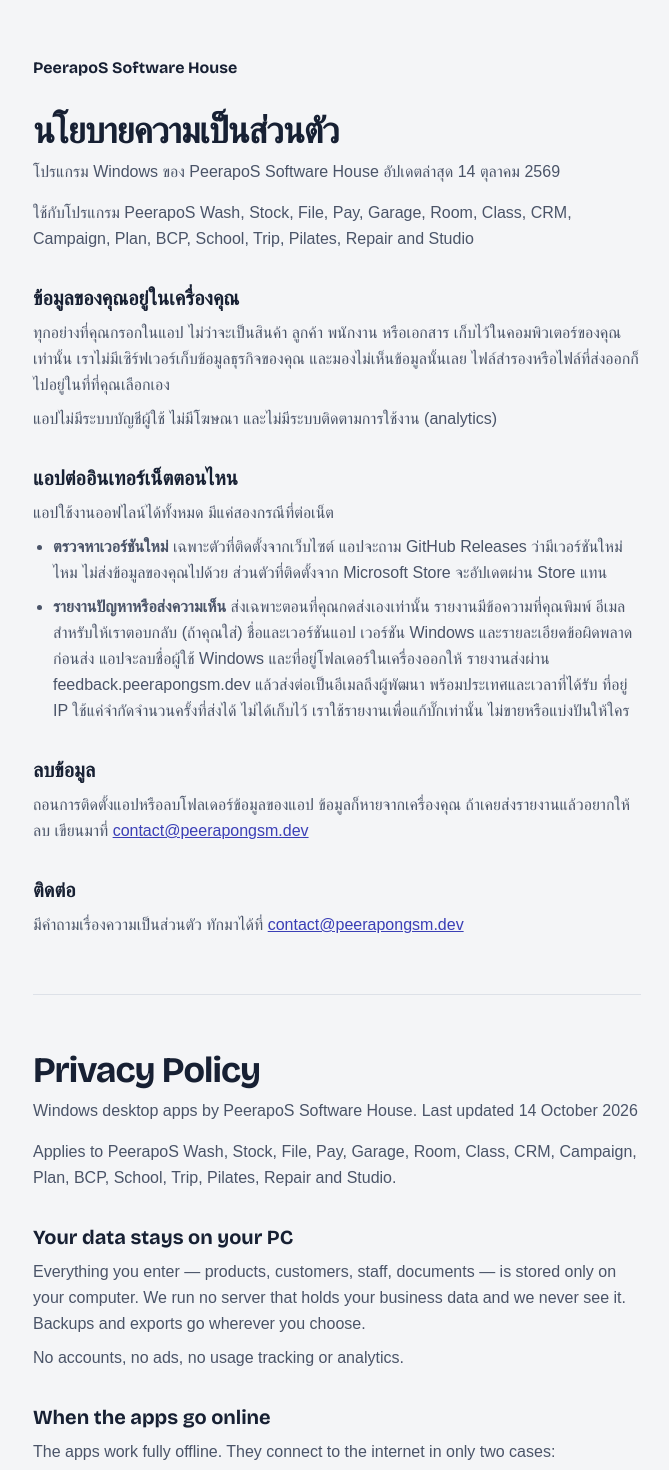
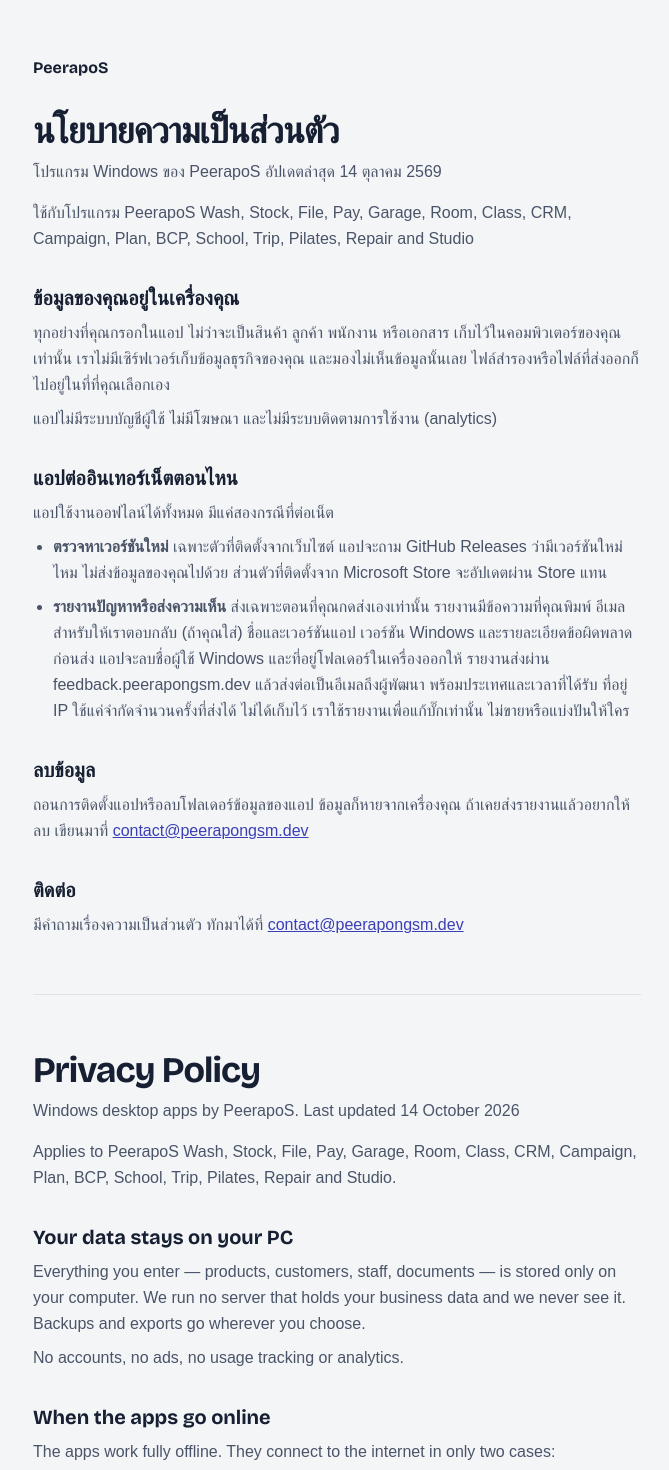
Before and after one commit to peerapongsm/duckduckdev, a Next.js app: page /privacy in a window 1280 px wide. Shown: the top 1470 px of the page, without its empty margins (303-972 px from the left). Built offline with nearby package versions, Linux system fonts and the light colour scheme; a web font is replaced by a local one.

Commit message:
Update typography

```diff
--- a/app/globals.css
+++ b/app/globals.css
@@ -1,6 +1,6 @@
 @import "tailwindcss";
 
-/* PeerapoS Software House: a quiet, cool desk. The app tiles carry all the colour. */
+/* PeerapoS: a quiet, cool desk. The app tiles carry all the colour. */
 @theme {
   --color-paper: #f4f5f7;
   --color-sheet: #ffffff;
--- a/app/layout.tsx
+++ b/app/layout.tsx
@@ -17,9 +17,9 @@
 
 export const metadata: Metadata = {
   metadataBase: new URL("https://peerapongsm.dev"),
-  title: "PeerapoS Software House — โปรแกรมฟรีสำหรับ SME และรับทำแอปตามสั่ง",
+  title: "PeerapoS — โปรแกรมฟรีสำหรับ SME และรับทำแอปตามสั่ง",
   description:
-    "PeerapoS Software House ทำโปรแกรม Windows ฟรีสำหรับธุรกิจเล็ก 16 ตัว ใช้งานออฟไลน์ ข้อมูลอยู่ในเครื่องคุณ และรับทำแอปตามสั่งให้พอดีกับงานของร้าน",
+    "PeerapoS ทำโปรแกรม Windows ฟรีสำหรับธุรกิจเล็ก 16 ตัว ใช้งานออฟไลน์ ข้อมูลอยู่ในเครื่องคุณ และรับทำแอปตามสั่งให้พอดีกับงานของร้าน",
 };
 
 export default function RootLayout({
--- a/app/page.tsx
+++ b/app/page.tsx
@@ -323,7 +323,6 @@
           <ol className="mt-10 grid gap-8 md:grid-cols-3 md:gap-10">
             {t.steps.map((s, i) => (
               <li key={s.title} className="border-t-2 border-ink pt-5">
-                <span className="font-display text-sm font-bold text-graphite">{i + 1}</span>
                 <h3 className="mt-1 font-display text-2xl font-bold">{s.title}</h3>
                 <p className="mt-2 leading-relaxed text-graphite">{s.body}</p>
               </li>
@@ -375,7 +374,7 @@
           </ul>
 
           <footer className="mt-16 flex flex-col gap-2 border-t border-white/15 pt-6 text-sm text-white/60 sm:flex-row sm:justify-between">
-            <span>© 2026 PeerapoS Software House</span>
+            <span>© 2026 PeerapoS</span>
             <a href="/privacy" className="hover:text-white">{t.privacy}</a>
           </footer>
         </div>
--- a/app/privacy/page.tsx
+++ b/app/privacy/page.tsx
@@ -6,8 +6,8 @@
 // which emails the report and uses the IP only for rate limiting.
 
 export const metadata: Metadata = {
-  title: "นโยบายความเป็นส่วนตัว · Privacy Policy — PeerapoS Software House",
-  description: "Privacy policy for the PeerapoS Windows desktop apps by PeerapoS Software House.",
+  title: "นโยบายความเป็นส่วนตัว · Privacy Policy — PeerapoS",
+  description: "Privacy policy for the PeerapoS Windows desktop apps by PeerapoS.",
 };
 
 const EMAIL = "contact@peerapongsm.dev";
@@ -27,13 +27,13 @@
   return (
     <main className="mx-auto max-w-2xl px-5 py-14 sm:px-8">
       <a href="/" className="font-display font-bold hover:text-indigo">
-        PeerapoS Software House
+        PeerapoS
       </a>
 
       {/* ── ภาษาไทย ── */}
       <article lang="th" className="mt-8">
         <h1 className="font-display text-4xl font-bold tracking-tight">นโยบายความเป็นส่วนตัว</h1>
-        <p className="mt-2 text-graphite">โปรแกรม Windows ของ PeerapoS Software House อัปเดตล่าสุด 14 ตุลาคม 2569</p>
+        <p className="mt-2 text-graphite">โปรแกรม Windows ของ PeerapoS อัปเดตล่าสุด 14 ตุลาคม 2569</p>
         <p className="mt-4 leading-relaxed text-graphite">ใช้กับโปรแกรม {APPS}</p>
 
         <Section title="ข้อมูลของคุณอยู่ในเครื่องคุณ">
@@ -81,7 +81,7 @@
       {/* ── English ── */}
       <article lang="en">
         <h2 className="font-display text-4xl font-bold tracking-tight">Privacy Policy</h2>
-        <p className="mt-2 text-graphite">Windows desktop apps by PeerapoS Software House. Last updated 14 October 2026</p>
+        <p className="mt-2 text-graphite">Windows desktop apps by PeerapoS. Last updated 14 October 2026</p>
         <p className="mt-4 leading-relaxed text-graphite">Applies to {APPS}.</p>
 
         <Section title="Your data stays on your PC">
```
Also changed, not shown: 1 other file (tests, documents, lock files or other folders).
